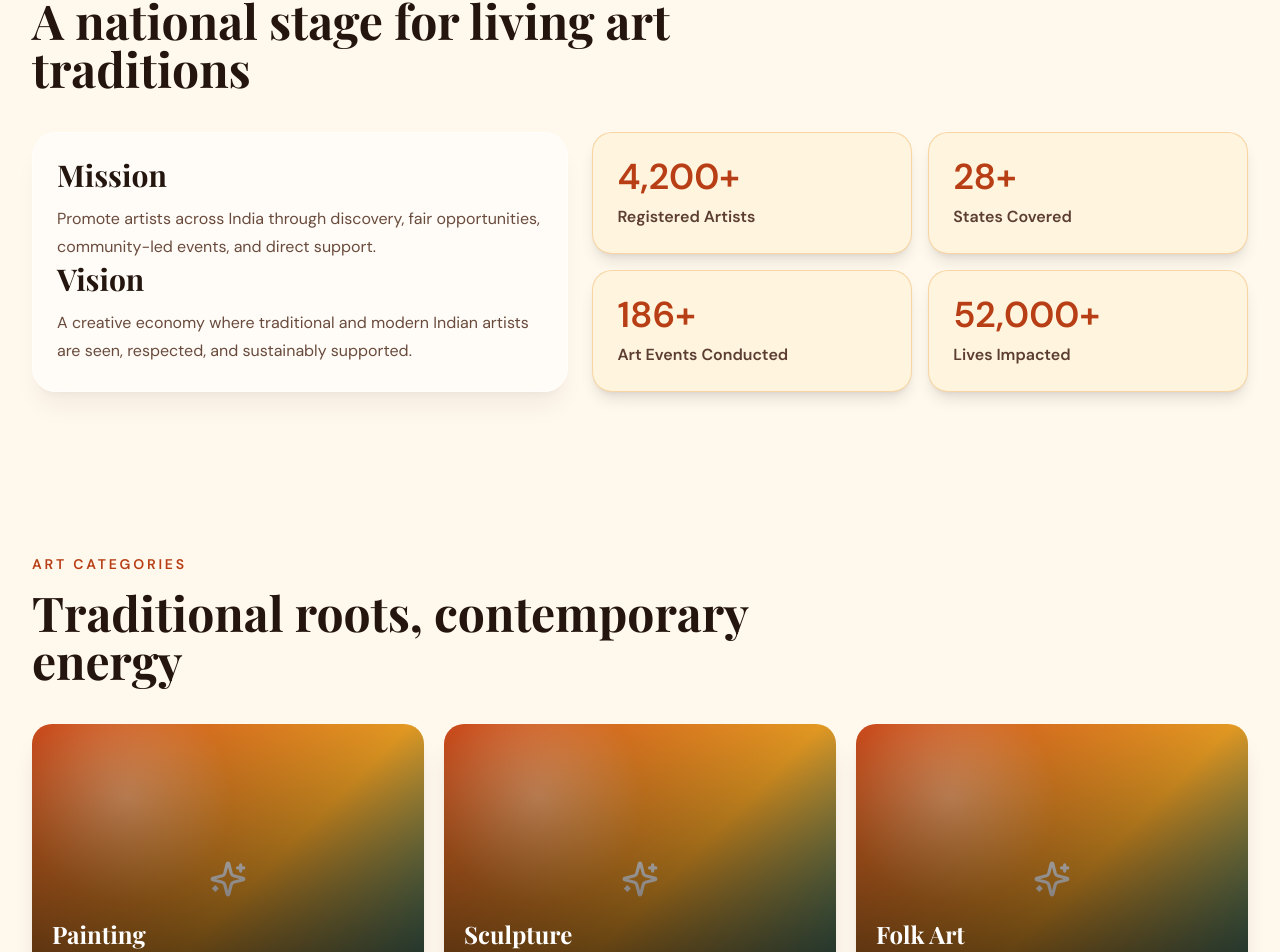
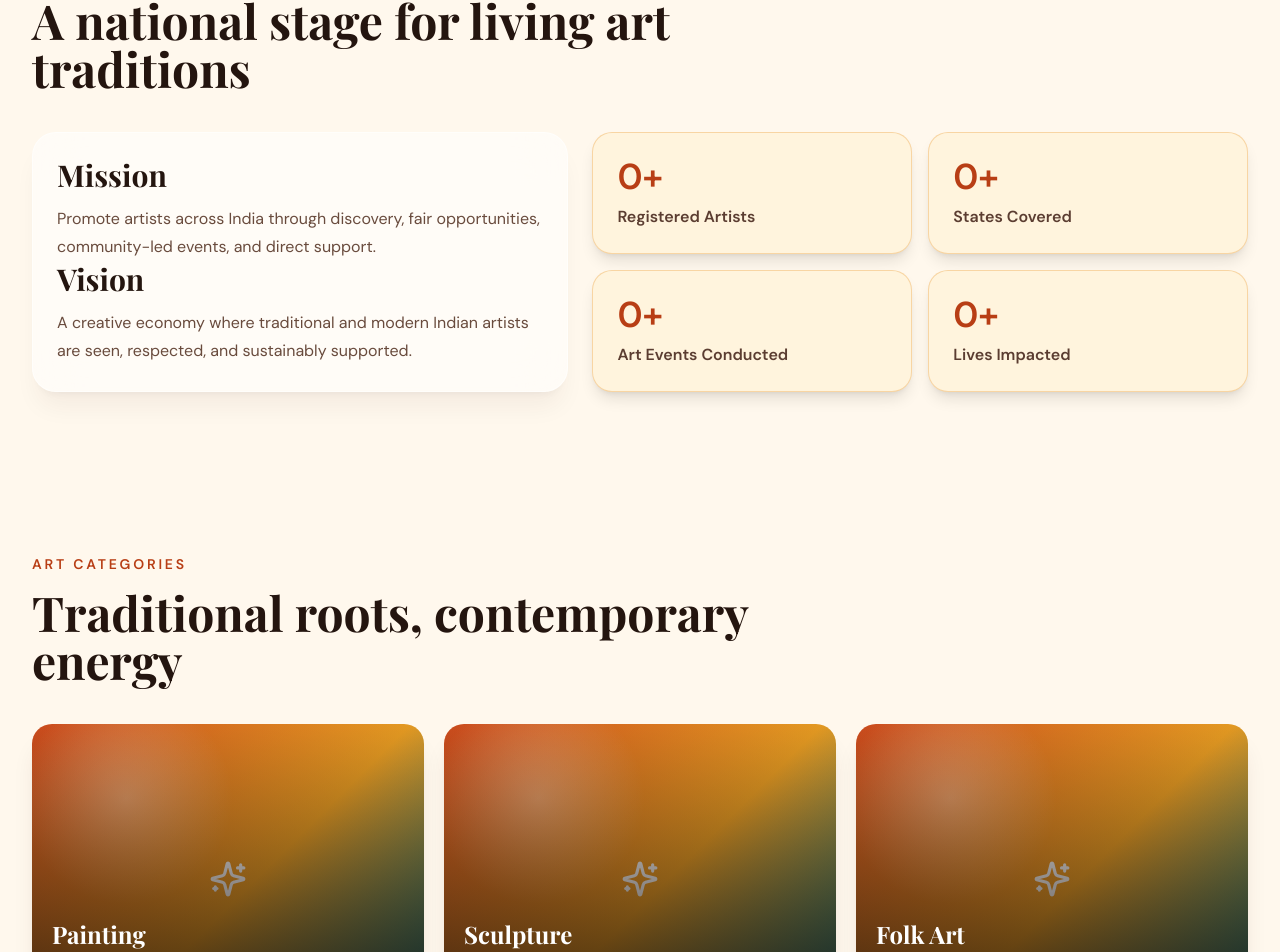
Before and after one commit to SANCHET08/kalashaala, a React (Vite) app: page / in a window 1280 px wide. Shown: the part 920-1872 px from the top of the page. Built offline with nearby package versions, Linux system fonts and the light colour scheme.

Commit message:
Reset homepage impact counters

```diff
--- a/src/pages/KalaShaalaNGO.jsx
+++ b/src/pages/KalaShaalaNGO.jsx
@@ -312,10 +312,10 @@ function KalaShaalaNGO() {
               <p>A creative economy where traditional and modern Indian artists are seen, respected, and sustainably supported.</p>
             </div>
             <div className="stats-grid">
-              <Counter value={4200} label="Registered Artists" />
-              <Counter value={28} label="States Covered" />
-              <Counter value={186} label="Art Events Conducted" />
-              <Counter value={52000} label="Lives Impacted" />
+              <Counter value={0} label="Registered Artists" />
+              <Counter value={0} label="States Covered" />
+              <Counter value={0} label="Art Events Conducted" />
+              <Counter value={0} label="Lives Impacted" />
             </div>
           </div>
         </Section>
```
